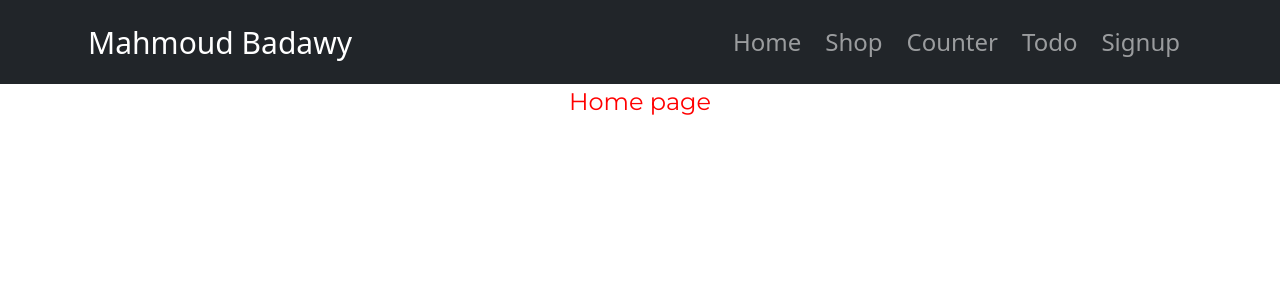
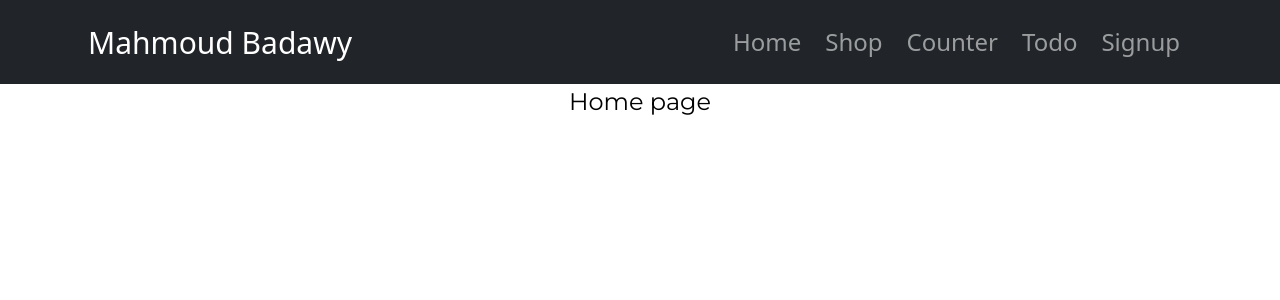
Before and after one commit to MahmoudBadawy4199/ReactPortofolio, a React (Create React App) app: page / in a window 1280 px wide. Shown: the top 300 px of the page. Built offline with nearby package versions, Linux system fonts and the light colour scheme.

Commit message:
installed sass and changed homepage to sass

```diff
--- a/package.json
+++ b/package.json
@@ -42,5 +42,8 @@
       "last 1 firefox version",
       "last 1 safari version"
     ]
+  },
+  "devDependencies": {
+    "sass": "^1.53.0"
   }
 }
--- a/src/pages/home/home.page.css
+++ b/src/pages/home/home.page.scss
@@ -1,4 +1,7 @@
+
+
+
 p{
     font-family: 'Montserrat';
-    color: red;
+    color: black;
 }
```
Also changed, not shown: src/pages/home/home.page.jsx (+6 -6 lines), 1 other file (tests, documents, lock files or other folders).
